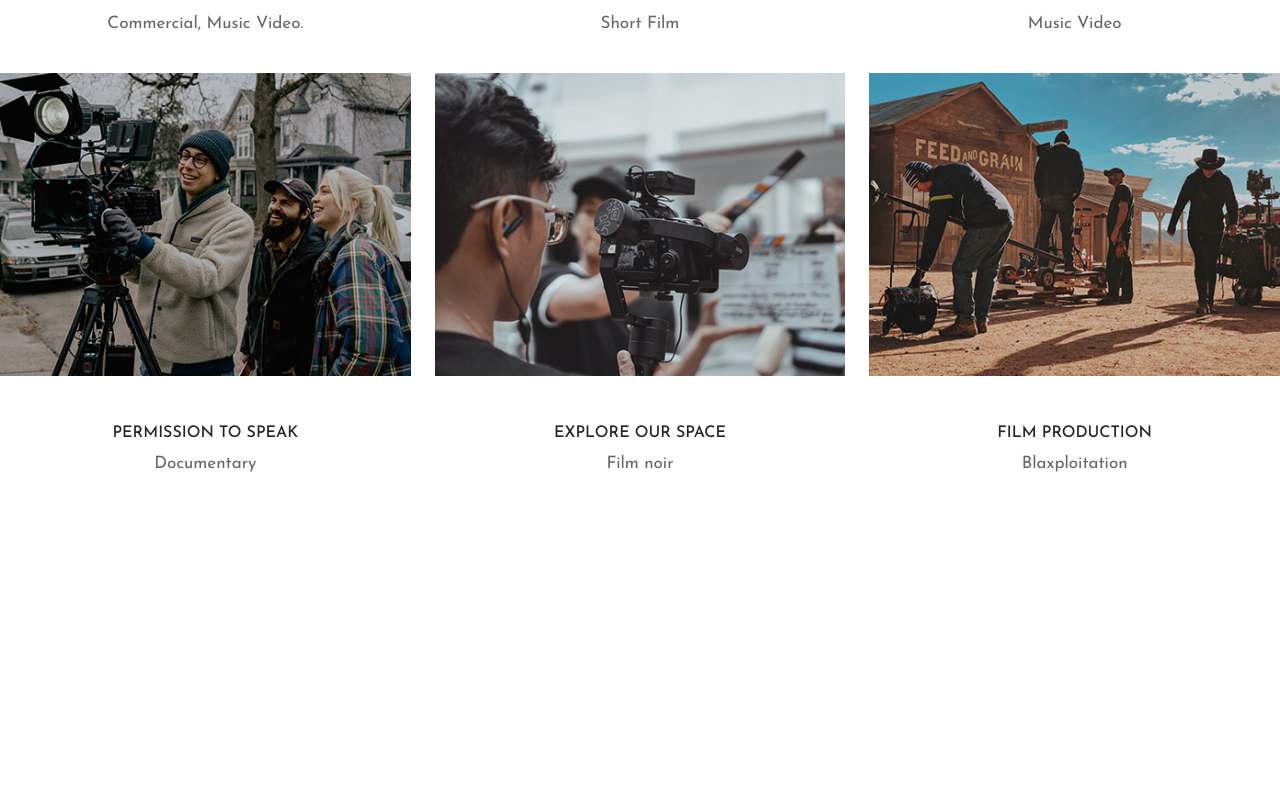
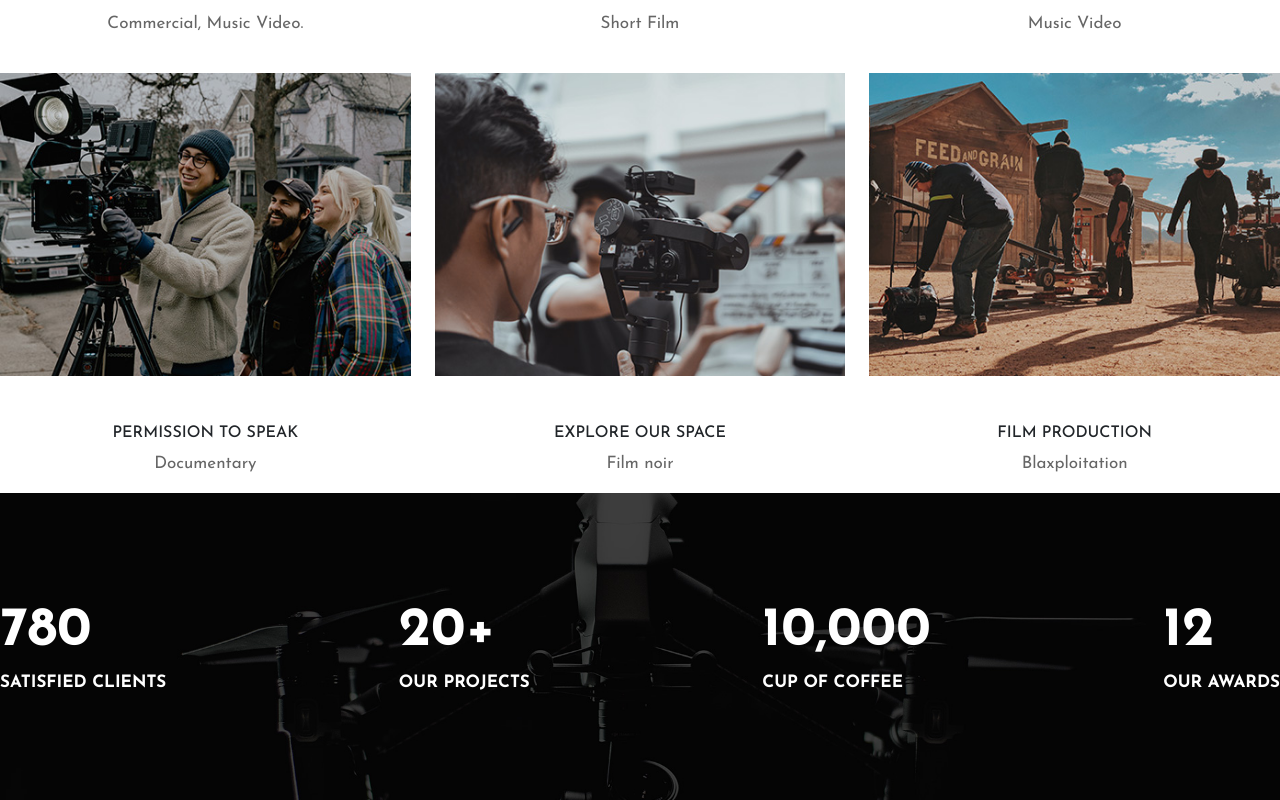
Before and after one commit to MarioSantoro/proj-html-vuejs, a Vue app: page / in a window 1280 px wide. Shown: the part 2754-3554 px from the top of the page. Before the commit the page ends 3247 px from the top, so only its background shows below. Built offline with nearby package versions, Linux system fonts and the light colour scheme.

Commit message:
created a section stats in another components

```diff
--- a/src/components/AppMain.vue
+++ b/src/components/AppMain.vue
@@ -12,6 +12,9 @@
         <section>
             <WatchList />
         </section>
+        <section>
+            <StatsOfProject />
+        </section>
     </main>
 </template>
 <script>
@@ -19,6 +22,7 @@ import PeliculaStudio from './PeliculaStudio.vue';
 import Jumbotron from './Jumbotron.vue';
 import AboutUs from './AboutUs.vue';
 import WatchList from './WatchList.vue';
+import StatsOfProject from './StatsOfProject.vue';
 export default {
     data() {
         return {
@@ -29,7 +33,8 @@ export default {
         PeliculaStudio,
         Jumbotron,
         AboutUs,
-        WatchList
+        WatchList,
+        StatsOfProject,
     }
 }
 </script>
--- /dev/null
+++ b/src/components/StatsOfProject.vue
@@ -0,0 +1,62 @@
+<template>
+    <div class="background">
+        <div class="container-stats content-container">
+            <div class="content d-flex justify-content-between align-items-center">
+                <div v-for="stat in dataStatsList" class="stats">
+                    <span>{{ stat.number }}</span>
+                    <h6>{{ stat.nameStat }}</h6>
+                </div>
+            </div>
+        </div>
+    </div>
+</template>
+<script>
+export default {
+    data() {
+        return {
+            dataStatsList: [
+                {
+                    number: 780,
+                    nameStat: "SATISFIED CLIENTS",
+                },
+                {
+                    number: 20 + '+',
+                    nameStat: "OUR PROJECTS",
+                },
+                {
+                    number: '10,000',
+                    nameStat: "CUP OF COFFEE",
+                },
+                {
+                    number: 12,
+                    nameStat: "OUR AWARDS",
+                },
+            ]
+        }
+    },
+}
+</script>
+<style lang="scss" scoped>
+@use "../styles/utilities/variables.scss" as *;
+
+div.background {
+    background-image: url(../assets/Parallax-01.jpg);
+    background-size: cover;
+    background-position: center;
+
+    div.container-stats {
+        padding: 98px 0;
+        color: $ColorWhite;
+        font-weight: bold;
+
+        span {
+            font-size: 55px;
+        }
+
+        h6 {
+            font-size: 17px;
+            font-weight: bold;
+        }
+    }
+}
+</style>
--- a/src/components/WatchList.vue
+++ b/src/components/WatchList.vue
@@ -8,7 +8,7 @@
         </div>
 
         <div class="row">
-            <div v-for="item in dataListPelicula" class="col-4 text-center">
+            <div v-for="item in dataWatchList" class="col-4 text-center">
                 <img :src="getImagePath(item.image)" alt="Image of pelicula" class="mb-5">
                 <h6>{{ item.title }}</h6>
                 <p>{{ item.text }}</p>
@@ -20,7 +20,7 @@
 export default {
     data() {
         return {
-            dataListPelicula: [
+            dataWatchList: [
                 {
                     title: "SEVENTEENTH SUMMER",
                     image: "Gallery-01.jpg",
```
